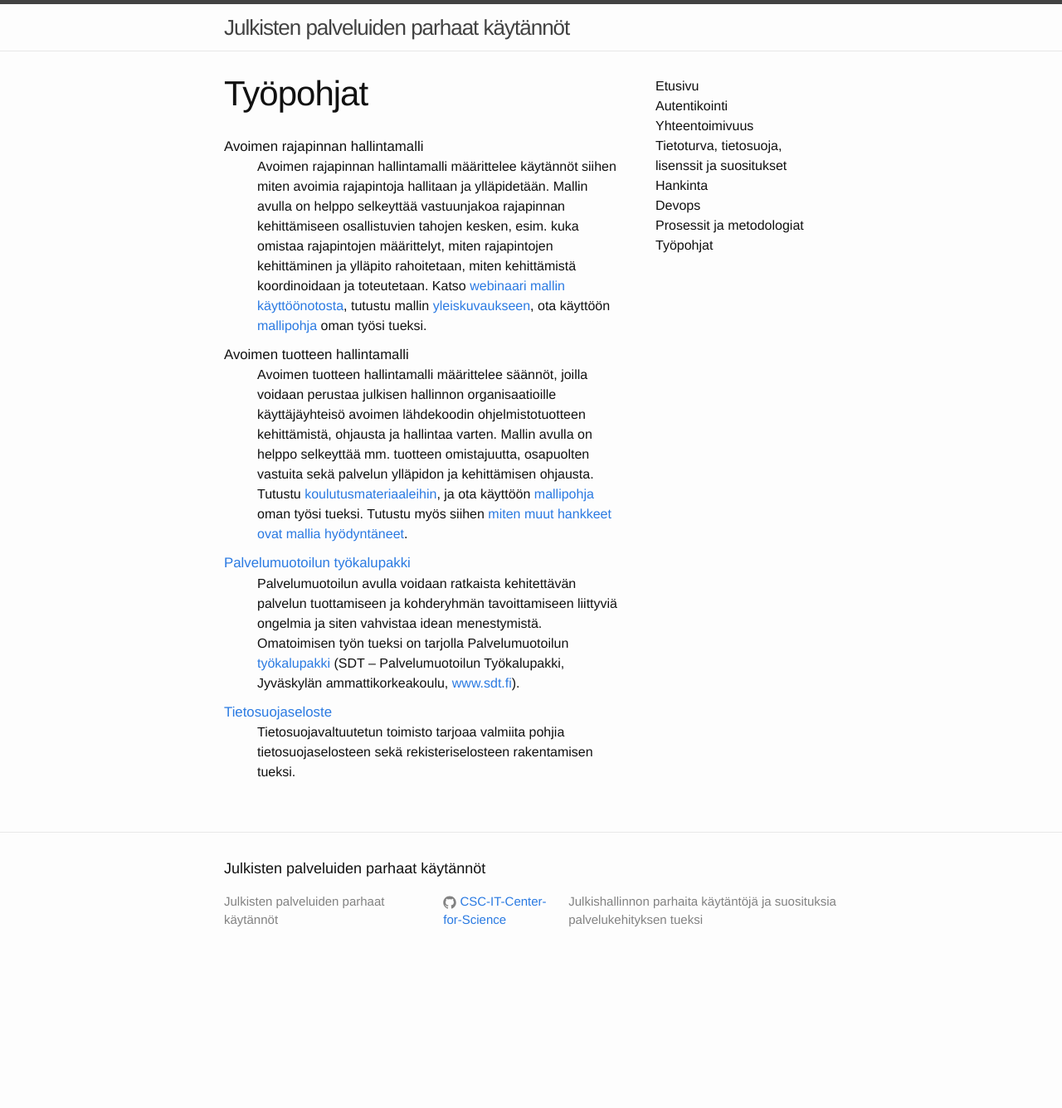
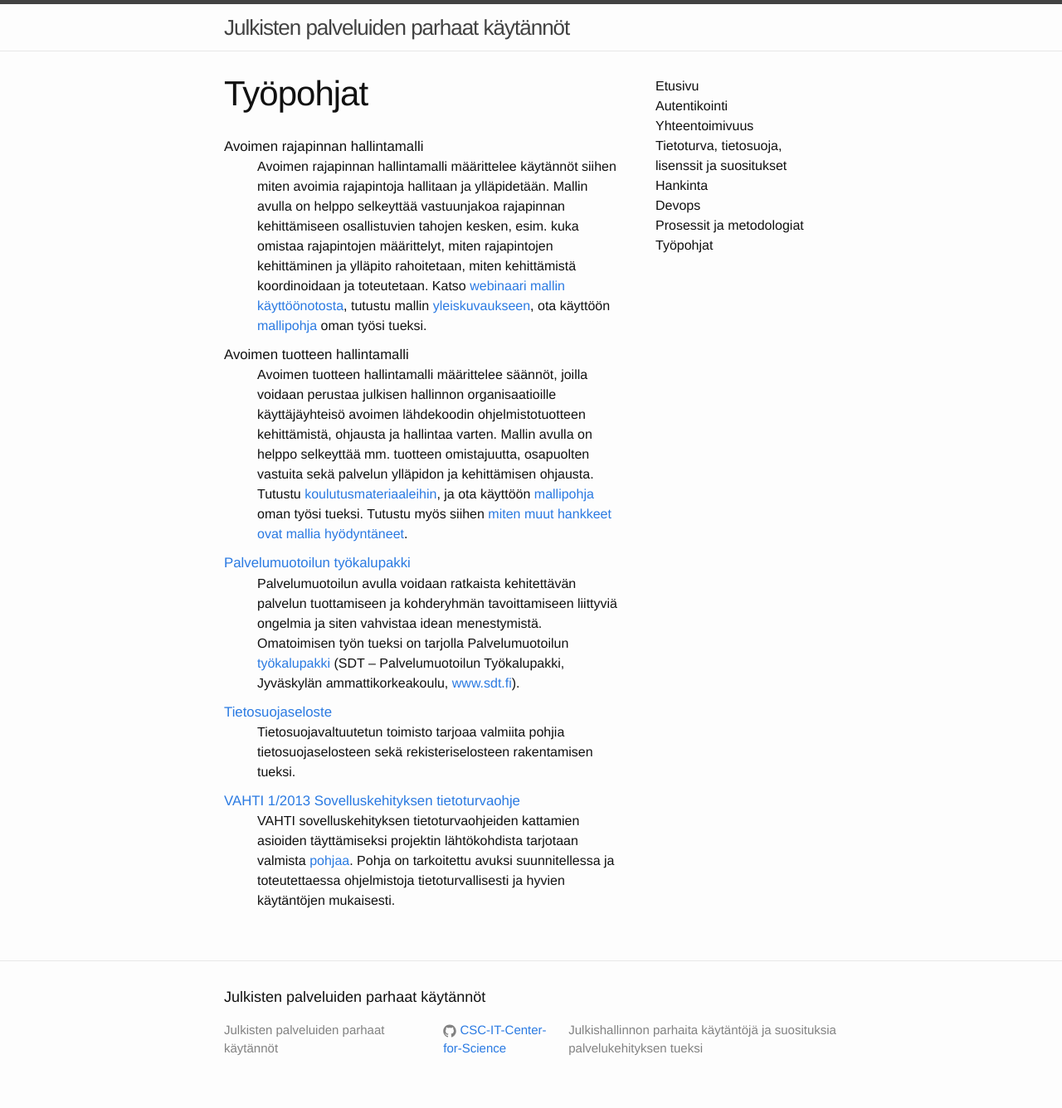
Before and after one commit to CSC-IT-Center-for-Science/julkictlab-best-practices, a Jekyll site: the page built from tyopohjat.md, in a window 1280 px wide. Shown: the whole page at 83% size. Built offline with Jekyll 4.4.1, drawn with Linux system fonts in a browser that asks for light colours; before the commit the page ends 1181 px from its top, so only the background shows below that.

Commit message:
Added reference to VAHTI template to tyopohjat.

```diff
--- a/tyopohjat.md
+++ b/tyopohjat.md
@@ -14,3 +14,6 @@ Avoimen tuotteen hallintamalli
 
 [Tietosuojaseloste](http://www.tietosuoja.fi/fi/index/materiaalia/lomakkeet/rekisteri-jatietosuojaselosteet.html){:target="_blank"}
 : Tietosuojavaltuutetun toimisto tarjoaa valmiita pohjia tietosuojaselosteen sekä rekisteriselosteen rakentamisen tueksi.
+
+[VAHTI 1/2013 Sovelluskehityksen tietoturvaohje](https://www.vahtiohje.fi/web/guest/vahti-1/2013-sovelluskehityksen-tietoturvaohje){:target="_blank"}
+: VAHTI sovelluskehityksen tietoturvaohjeiden kattamien asioiden täyttämiseksi projektin lähtökohdista tarjotaan valmista [pohjaa](docs/VAHTI_SoftwareDevelopmentPlan_v1.0.docx). Pohja on tarkoitettu avuksi suunnitellessa ja toteutettaessa ohjelmistoja tietoturvallisesti ja hyvien käytäntöjen mukaisesti.
```
